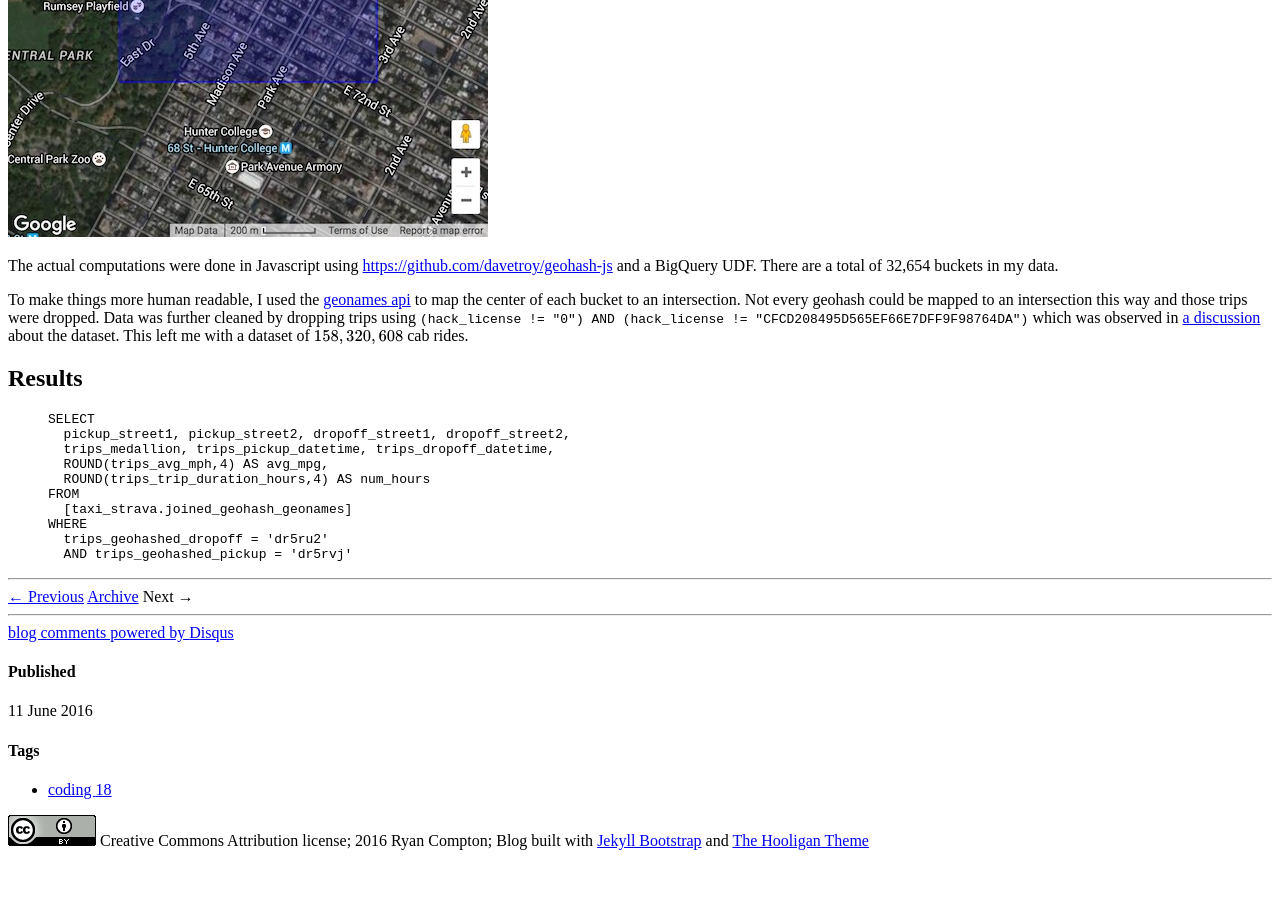
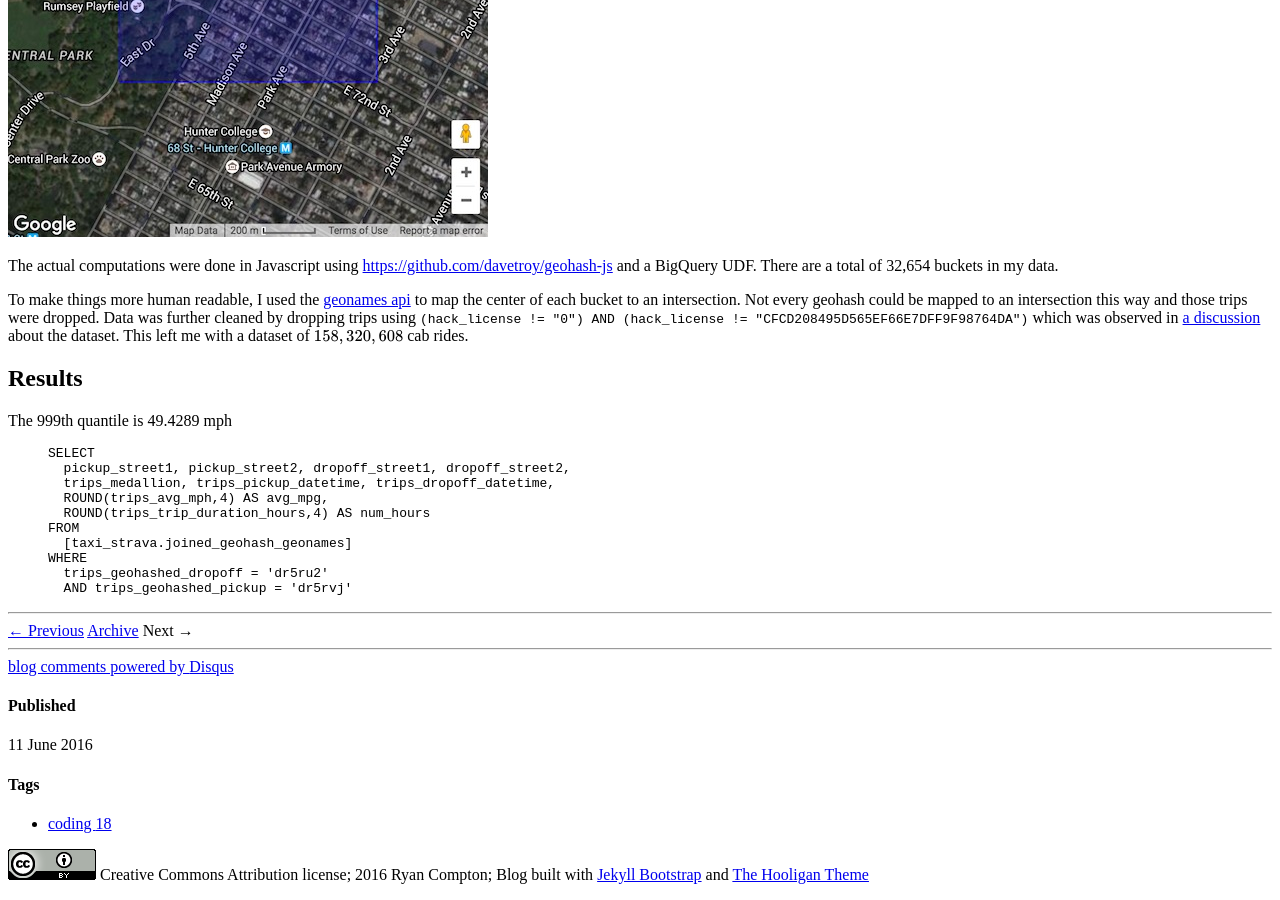
Before and after one commit to rcompton/ryancompton.net, a Jekyll site: the page built from _posts/2016-06-11-taxi-strava.md, in a window 1280 px wide and 900 px high, scrolled down 716 px. Built offline with Jekyll 4.4.1, drawn with Linux system fonts in a browser that asks for light colours; nearby versions of some CDN libraries; formulas are drawn with MathJax 3; comment, search, counter and statistics services are not loaded; before the commit the page ends 1582 px from its top, so only the background shows below that.

Commit message:
init writeup

```diff
--- a/_posts/2016-06-11-taxi-strava.md
+++ b/_posts/2016-06-11-taxi-strava.md
@@ -27,6 +27,8 @@ To make things more human readable, I used the [geonames api](http://www.geoname
 
 ## Results
 
+The 999th quantile is 49.4289 mph
+
 
 {% highlight sql %}
 SELECT
```
